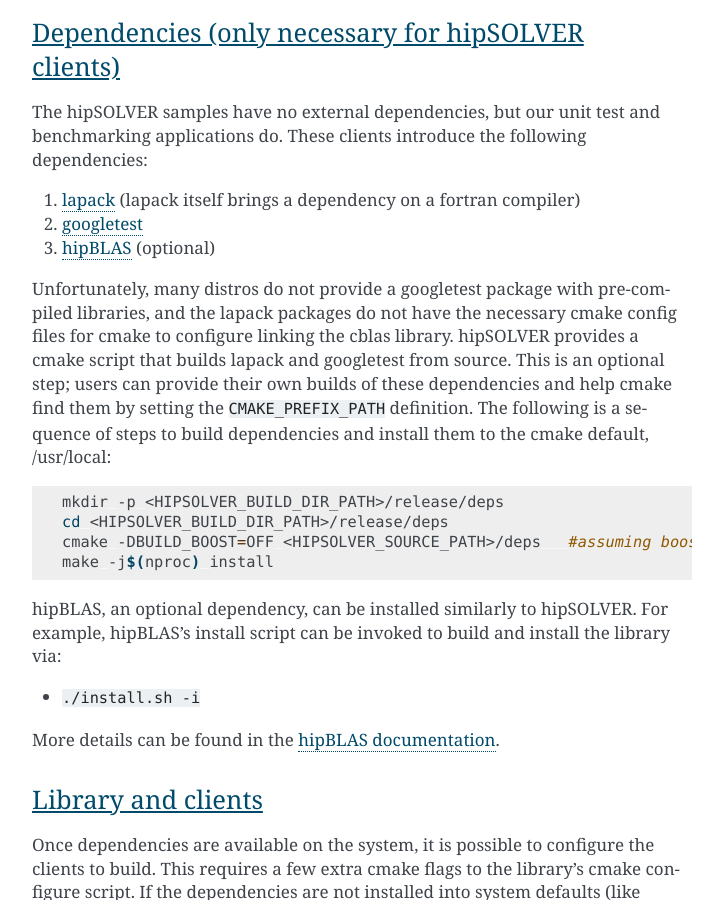
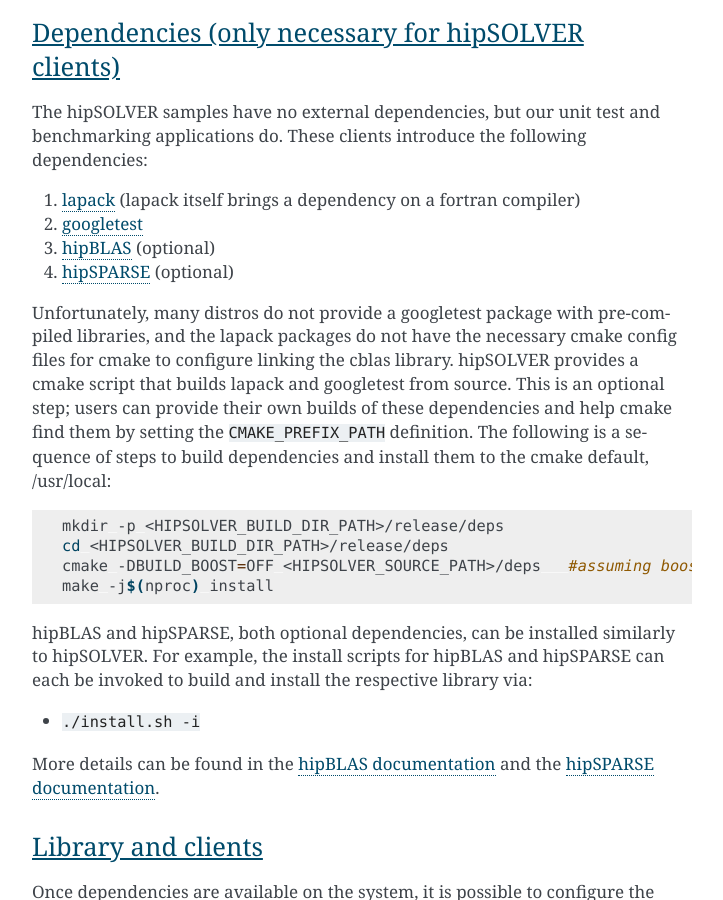
Before and after one commit to ROCm/hipSOLVER, a Sphinx documentation site: the page built from docs/userguide/install.rst, in a window 1280 px wide and 900 px high, scrolled down 1614 px. Shown: the whole window, without its empty margins (388-1111 px from the left). Built offline with Sphinx 7.4.7, drawn with Linux system fonts in a browser that asks for light colours.

Commit message:
Updated documentation

```diff
--- a/docs/userguide/install.rst
+++ b/docs/userguide/install.rst
@@ -66,6 +66,7 @@ The hipSOLVER samples have no external dependencies, but our unit test and bench
 1. `lapack <https://github.com/Reference-LAPACK/lapack-release>`_ (lapack itself brings a dependency on a fortran compiler)
 2. `googletest <https://github.com/google/googletest>`_
 3. `hipBLAS <https://github.com/ROCmSoftwarePlatform/hipBLAS>`_ (optional)
+4. `hipSPARSE <https://github.com/ROCmSoftwarePlatform/hipSPARSE>`_ (optional)
 
 Unfortunately, many distros do not provide a googletest package with pre-compiled libraries, and the
 lapack packages do not have the necessary cmake config files for cmake to configure linking the cblas library. hipSOLVER provides a cmake script that builds
@@ -79,12 +80,13 @@ the ``CMAKE_PREFIX_PATH`` definition. The following is a sequence of steps to bu
     cmake -DBUILD_BOOST=OFF <HIPSOLVER_SOURCE_PATH>/deps   #assuming boost is installed through package manager as above
     make -j$(nproc) install
 
-hipBLAS, an optional dependency, can be installed similarly to hipSOLVER. For example, hipBLAS's install script can be invoked to build and install the
-library via:
+hipBLAS and hipSPARSE, both optional dependencies, can be installed similarly to hipSOLVER. For example, the install scripts for hipBLAS and hipSPARSE can each
+be invoked to build and install the respective library via:
 
 * ``./install.sh -i``
 
-More details can be found in the `hipBLAS documentation <https://hipblas.readthedocs.io/en/latest/install.html>`_.
+More details can be found in the `hipBLAS documentation <https://hipblas.readthedocs.io/en/latest/install.html>`_ and the `hipSPARSE documentation
+<https://github.com/ROCmSoftwarePlatform/hipSPARSE/wiki/Build>`_.
 
 Library and clients
 --------------------
```
Also changed, not shown: CHANGELOG.md (+1 -0 lines).
